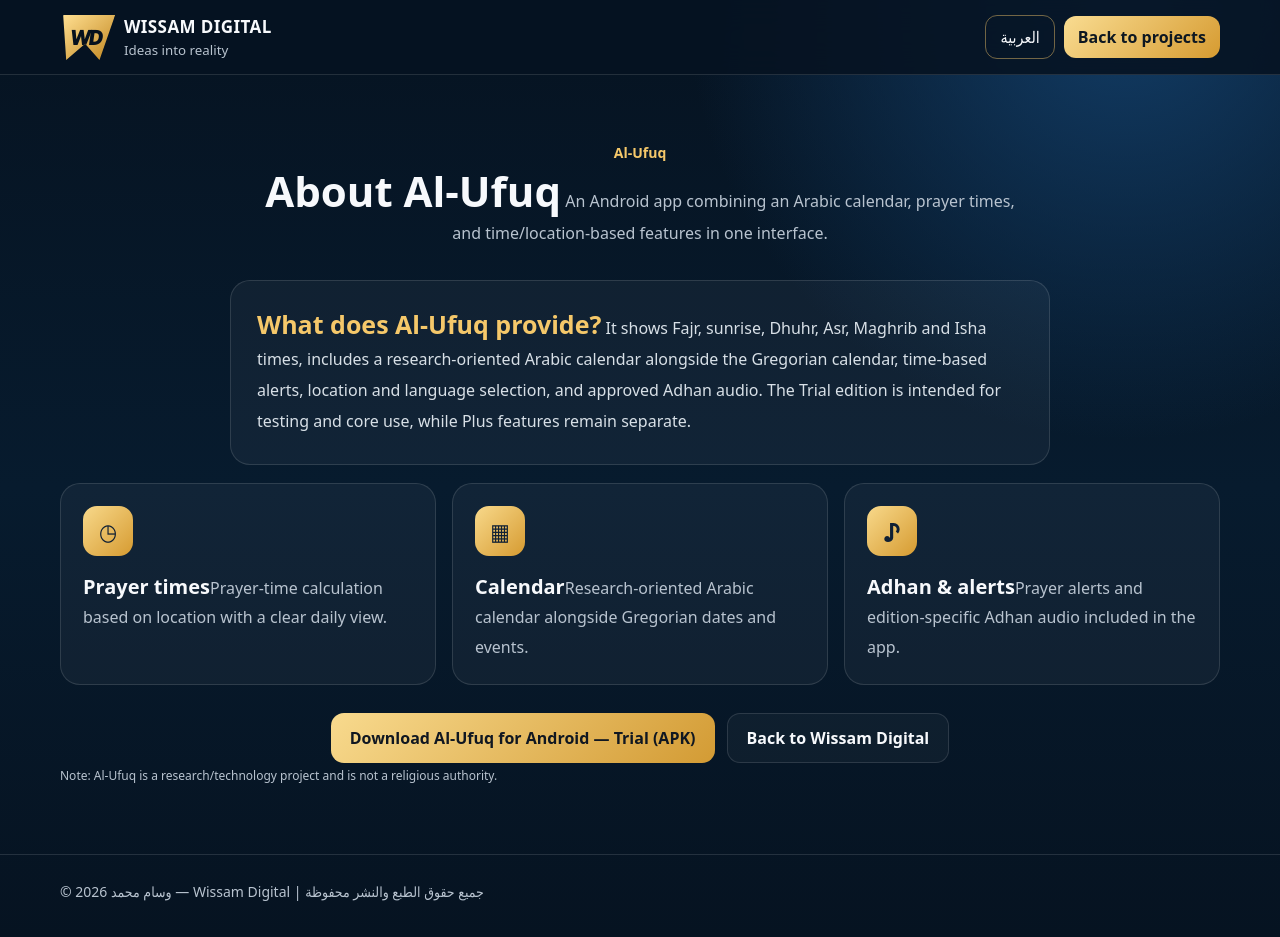
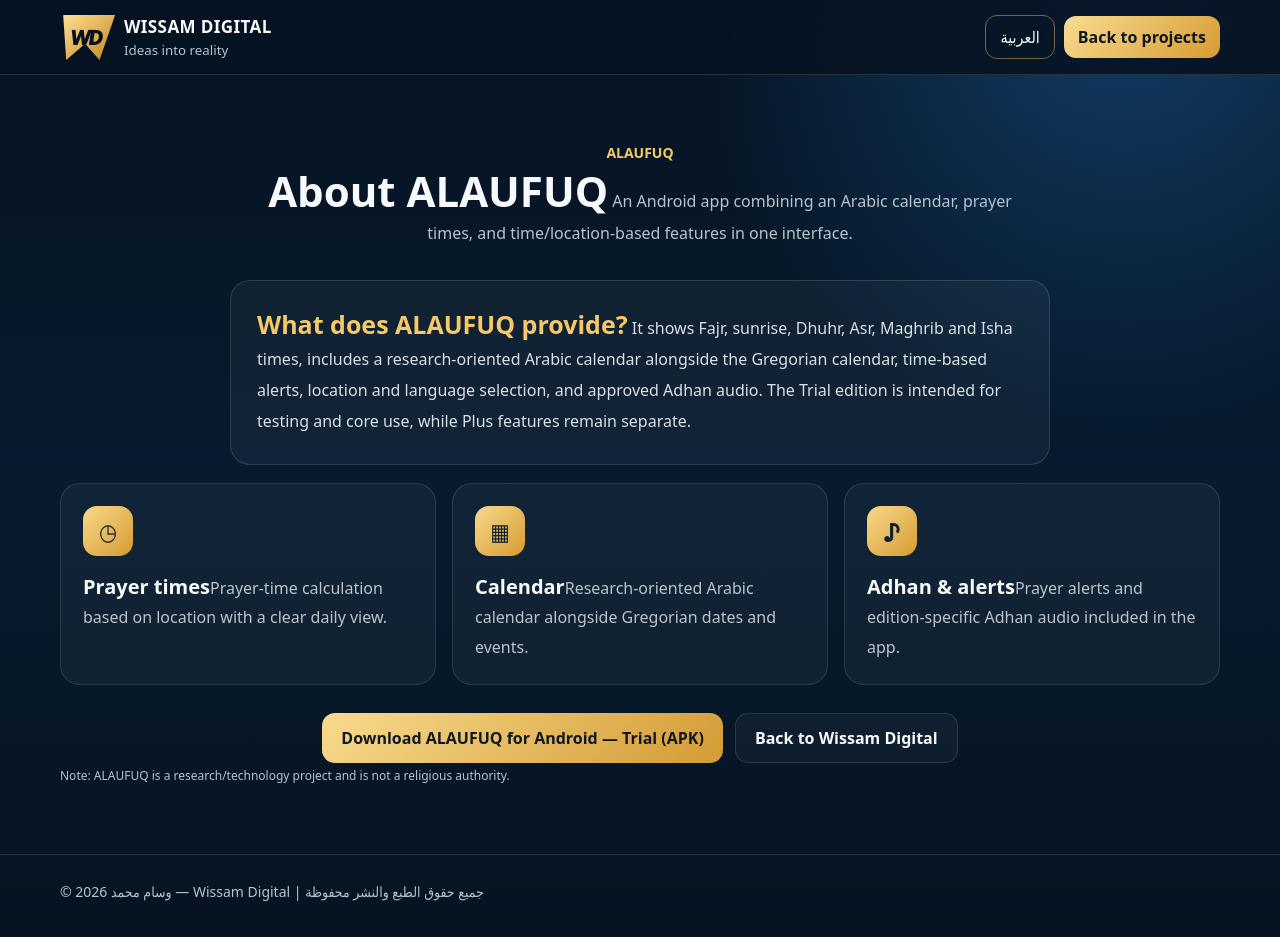
Before and after one commit to 1984w18m11-byte/alofok-app, a website: page wissam-digital-site/public/apps/alofok.html in a window 1280 px wide. Both pictures are taken after a click on the button "English". Drawn offline with Linux system fonts and the light colour scheme; no server answers.

Commit message:
site: update ALAUFUQ Trial download to 1.1.2

```diff
--- a/wissam-digital-site/public/apps/alofok.html
+++ b/wissam-digital-site/public/apps/alofok.html
@@ -4,8 +4,8 @@
   <meta charset="utf-8" />
   <meta name="viewport" content="width=device-width,initial-scale=1" />
   <meta name="theme-color" content="#06182b" />
-  <meta name="description" content="شرح تطبيق الأفق Al-Ufuq — تقويم عربي ومواقيت الصلاة ومزايا مرتبطة بالوقت والموقع." />
-  <title>شرح الأفق — Al-Ufuq | Wissam Digital</title>
+  <meta name="description" content="شرح تطبيق الأفق ALAUFUQ — تقويم عربي ومواقيت الصلاة ومزايا مرتبطة بالوقت والموقع." />
+  <title>شرح الأفق — ALAUFUQ | Wissam Digital</title>
   <link rel="stylesheet" href="../style.css">
 </head>
 <body>
@@ -28,16 +28,16 @@
   <section>
     <div class="wrap">
       <div class="section-title">
-        <div class="kicker">Al-Ufuq</div>
+        <div class="kicker">ALAUFUQ</div>
         <h2 data-ar>شرح تطبيق الأفق</h2>
-        <h2 data-en>About Al-Ufuq</h2>
+        <h2 data-en>About ALAUFUQ</h2>
         <p data-ar>تطبيق أندرويد يجمع التقويم العربي ومواقيت الصلاة وخصائص تعتمد على الوقت والموقع في واجهة واحدة.</p>
         <p data-en>An Android app combining an Arabic calendar, prayer times, and time/location-based features in one interface.</p>
       </div>
 
       <div class="panel" style="max-width:820px;margin:auto">
         <h3 data-ar>ماذا يقدم الأفق؟</h3>
-        <h3 data-en>What does Al-Ufuq provide?</h3>
+        <h3 data-en>What does ALAUFUQ provide?</h3>
         <p data-ar>يعرض مواقيت الفجر والشروق والظهر والعصر والمغرب والعشاء، ويحتوي على تقويم عربي بحثي مع تقويم ميلادي، وتنبيهات مرتبطة بالأوقات، واختيار الموقع واللغة، وأصوات أذان معتمدة داخل التطبيق. النسخة التجريبية مخصصة للتجربة والاستخدام الأساسي، وتبقى مزايا Plus منفصلة عنها.</p>
         <p data-en>It shows Fajr, sunrise, Dhuhr, Asr, Maghrib and Isha times, includes a research-oriented Arabic calendar alongside the Gregorian calendar, time-based alerts, location and language selection, and approved Adhan audio. The Trial edition is intended for testing and core use, while Plus features remain separate.</p>
       </div>
@@ -49,12 +49,12 @@
       </div>
 
       <div class="actions" style="justify-content:center;margin-top:28px">
-        <a id="alofokTrialDownload" class="btn primary" href="https://github.com/1984w18m11-byte/alofok-app/releases/download/v1.1.2/alaufuq-trial-1.1.2.apk" target="_blank" rel="noopener"><span data-ar>تحميل الأفق للأندرويد — نسخة تجريبية (APK)</span><span data-en>Download Al-Ufuq for Android — Trial (APK)</span></a>
+        <a id="alofokTrialDownload" class="btn primary" href="https://github.com/1984w18m11-byte/alofok-app/releases/download/v1.1.2/alaufuq-trial-1.1.2.apk" target="_blank" rel="noopener"><span data-ar>تحميل الأفق للأندرويد — نسخة تجريبية (APK)</span><span data-en>Download ALAUFUQ for Android — Trial (APK)</span></a>
         <a class="btn secondary" href="../index.html#projects"><span data-ar>العودة إلى وسام ديجيتال</span><span data-en>Back to Wissam Digital</span></a>
       </div>
 
       <p class="hint" style="text-align:center;margin-top:18px" data-ar>ملاحظة: الأفق مشروع بحثي/تقني، وليس جهة دينية أو مرجعًا دينيًا.</p>
-      <p class="hint" style="text-align:center;margin-top:18px" data-en>Note: Al-Ufuq is a research/technology project and is not a religious authority.</p>
+      <p class="hint" style="text-align:center;margin-top:18px" data-en>Note: ALAUFUQ is a research/technology project and is not a religious authority.</p>
     </div>
   </section>
 </main>
```
